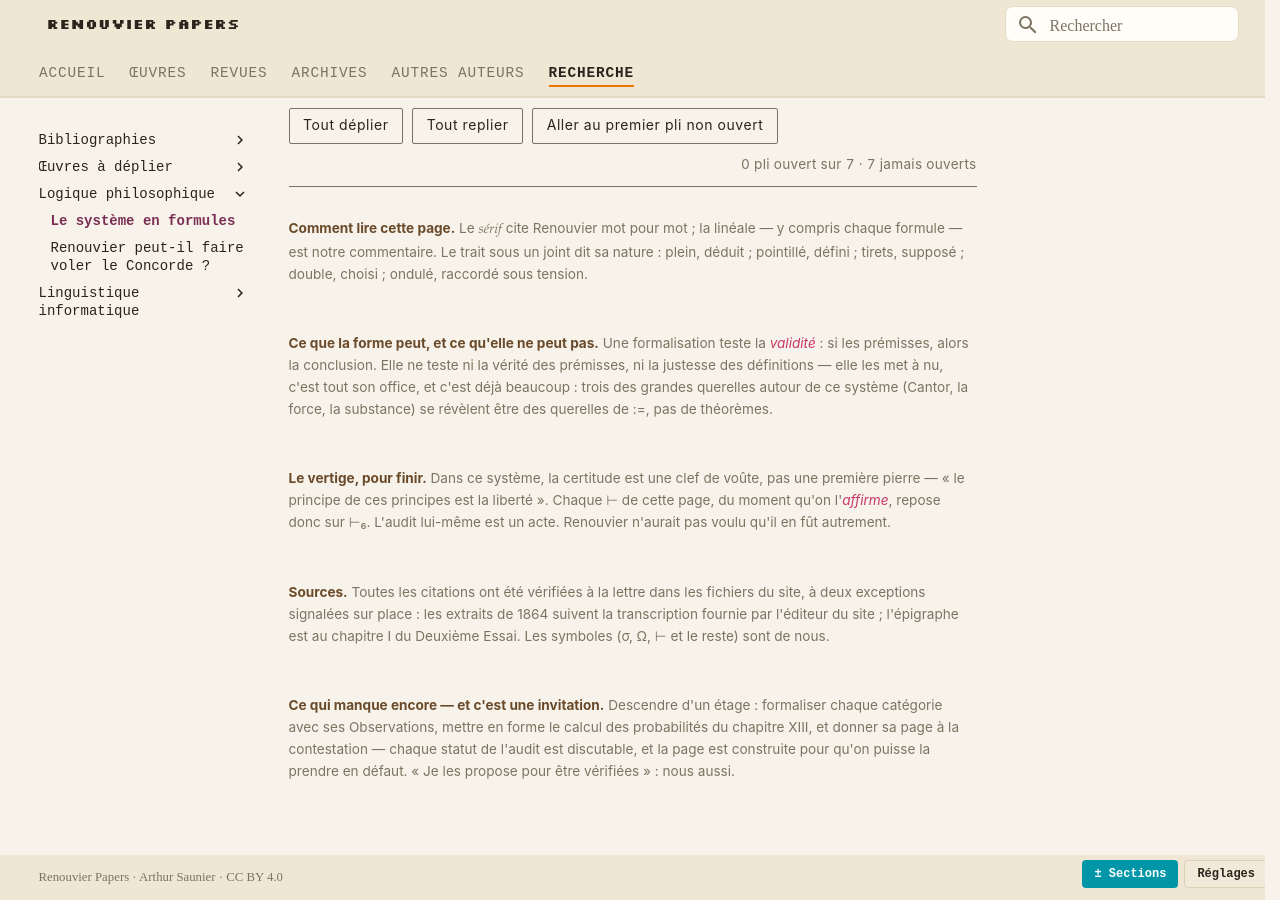
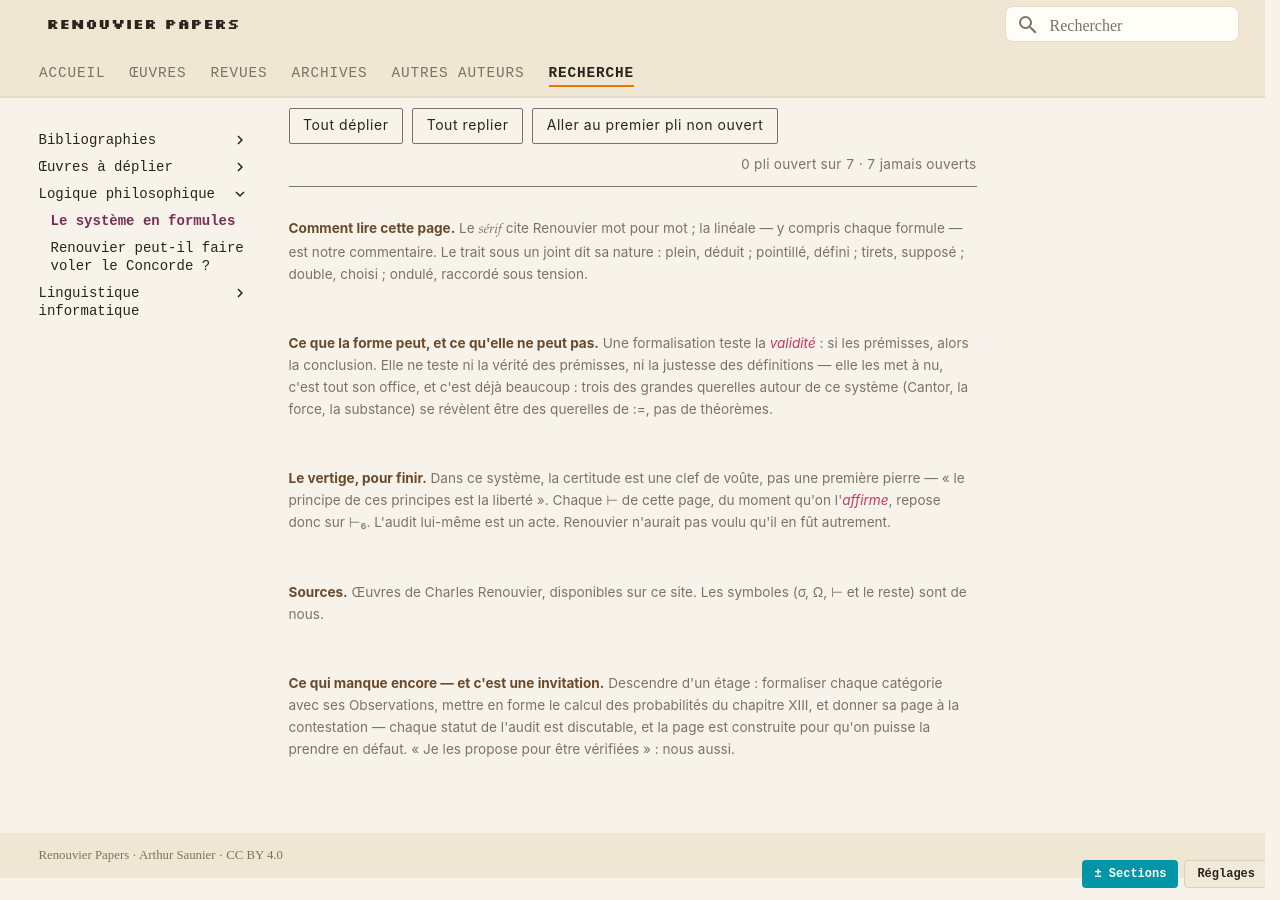
Before and after one commit to renouvier-papers/renouvier-papers.github.io, an MkDocs documentation site: the page built from docs/recherche/logique-philosophique/systeme-en-formules.md, in a window 1280 px wide and 900 px high, scrolled down 1416 px. Built offline with MkDocs 1.6.1 and Material for MkDocs 9.7.7, drawn with Linux system fonts in a browser that asks for light colours; some web fonts are replaced.

Commit message:
Update systeme-en-formules.md

```diff
--- a/docs/recherche/logique-philosophique/systeme-en-formules.md
+++ b/docs/recherche/logique-philosophique/systeme-en-formules.md
@@ -778,7 +778,7 @@
 <div class="dp-note">
 <span class="dp-etiquette">Même les probabilités ne sauvent pas la mise — il le dit</span>
 <p>Le chapitre XIII convoque le calcul des probabilités (la loi des grands nombres vérifiée par l'expérience est compatible avec des possibles réellement égaux). Verdict de l'auteur, dès 1864 : ce calcul « fournit ainsi, selon sa nature, une sorte de probabilité, plutôt qu'une démonstration de la liberté comme réelle ». Une <em>probabilité de la liberté</em> — pas une preuve. Le pari reste entier.</p>
-<p class="lg-invite">source : Formulaire du Traité de Psychologie rationnelle, 1864 — d'après la transcription fournie par l'éditeur du site.</p>
+<p class="lg-invite">source : Formulaire du Traité de Psychologie rationnelle : 1864 (1ère éd. du 2ème Essai), p. XXXVII ; 1875 (2ème éd. du 3ème Essai), p. 307.</p>
 </div>
 </div>
 </details>
@@ -989,7 +989,7 @@
 <p><strong>Comment lire cette page.</strong> Le <span style="font-family: var(--dp-serif); font-style: italic;">sérif</span> cite Renouvier mot pour mot ; la linéale — y compris chaque formule — est notre commentaire. Le trait sous un joint dit sa nature : plein, déduit ; pointillé, défini ; tirets, supposé ; double, choisi ; ondulé, raccordé sous tension.</p>
 <p><strong>Ce que la forme peut, et ce qu'elle ne peut pas.</strong> Une formalisation teste la <em>validité</em> : si les prémisses, alors la conclusion. Elle ne teste ni la vérité des prémisses, ni la justesse des définitions — elle les met à nu, c'est tout son office, et c'est déjà beaucoup : trois des grandes querelles autour de ce système (Cantor, la force, la substance) se révèlent être des querelles de :=, pas de théorèmes.</p>
 <p><strong>Le vertige, pour finir.</strong> Dans ce système, la certitude est une clef de voûte, pas une première pierre — « le principe de ces principes est la liberté ». Chaque ⊢ de cette page, du moment qu'on l'<em>affirme</em>, repose donc sur ⊢₆. L'audit lui-même est un acte. Renouvier n'aurait pas voulu qu'il en fût autrement.</p>
-<p><strong>Sources.</strong> Toutes les citations ont été vérifiées à la lettre dans les fichiers du site, à deux exceptions signalées sur place : les extraits de 1864 suivent la transcription fournie par l'éditeur du site ; l'épigraphe est au chapitre I du Deuxième Essai. Les symboles (σ, Ω, ⊢ et le reste) sont de nous.</p>
+<p><strong>Sources.</strong> Œuvres de Charles Renouvier, disponibles sur ce site. Les symboles (σ, Ω, ⊢ et le reste) sont de nous.</p>
 <p><strong>Ce qui manque encore — et c'est une invitation.</strong> Descendre d'un étage : formaliser chaque catégorie avec ses Observations, mettre en forme le calcul des probabilités du chapitre XIII, et donner sa page à la contestation — chaque statut de l'audit est discutable, et la page est construite pour qu'on puisse la prendre en défaut. « Je les propose pour être vérifiées » : nous aussi.</p>
 </div>
 
```
